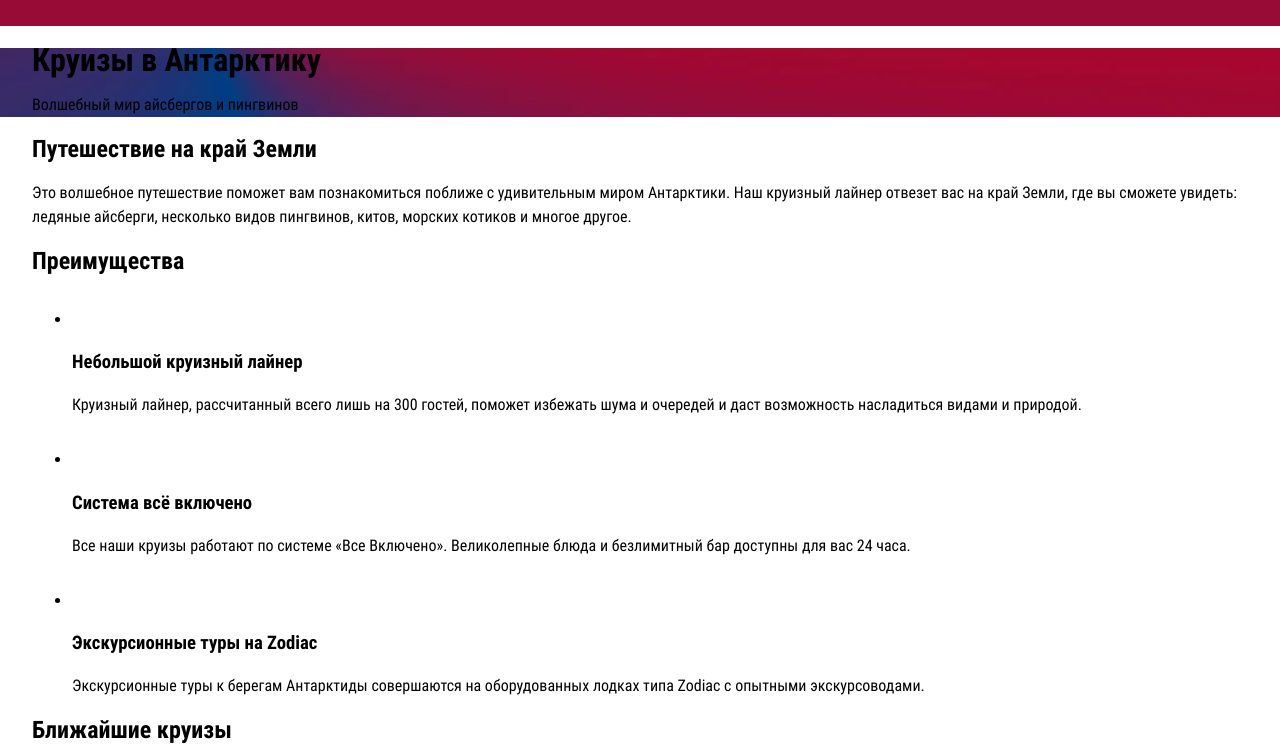
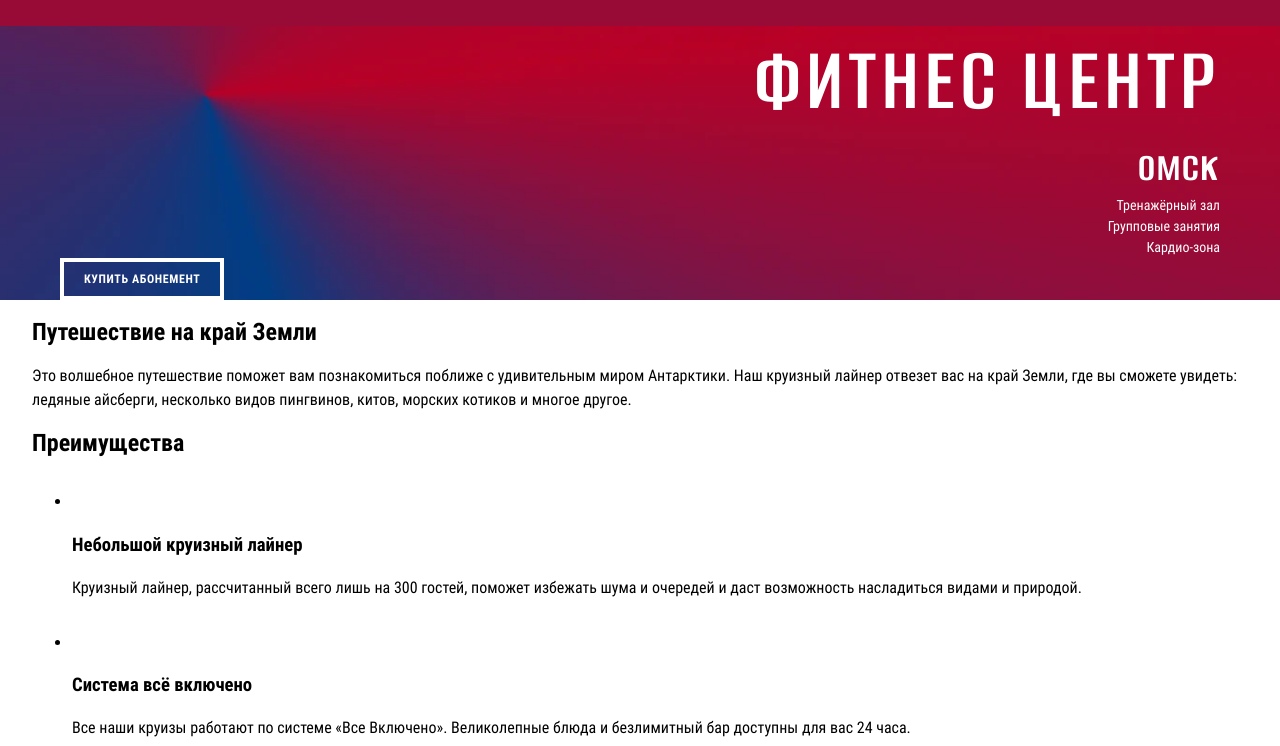
Before and after one commit to Cashkacaca/Fitness-Accelerator, a website: page source/index.html in a window 1280 px wide. Shown: the part 65-811 px from the top of the page. Drawn offline with nearby package versions, Linux system fonts and the light colour scheme; files that its build step writes are made by us from their sources; files whose address does not match are found by name.

Commit message:
Сделал на работе leading

```diff
--- a/source/index.html
+++ b/source/index.html
@@ -42,8 +42,16 @@
 
       <section class="leading container">
         <div class="leading__wrapper">
-          <h1 class="leading__heading">Круизы в&nbsp;Антарктику</h1>
-          <p class="leading__description">Волшебный мир айсбергов&nbsp;и&nbsp;пингвинов</p>
+          <div class="leading__text-wrap">
+            <h1 class="leading__heading">ФИТНЕС ЦЕНТР</h1>
+            <h2 class="leading__heading">омск</h2>
+            <p class="leading__description">Тренажёрный зал</p>
+            <p class="leading__description">Групповые занятия</p>
+            <p class="leading__description">Кардио-зона</p>
+
+            <a class="leading__btn btn btn--leading" href="#season__ticket">
+              <span>Купить абонемент</span></a>
+          </div>
         </div>
       </section>
 
--- a/source/sass/blocks/btn.scss
+++ b/source/sass/blocks/btn.scss
@@ -24,3 +24,15 @@
     opacity: 0.8;
   }
 }
+
+.btn--leading {
+  background-color: inherit;
+  font-weight: 700;
+  font-size: 12px;
+  line-height: 1.17;
+  letter-spacing: 0.05em;
+  text-transform: uppercase;
+  color: $color-default-white;
+
+  border: 4px solid $color-default-white;
+}
--- a/source/sass/blocks/leading.scss
+++ b/source/sass/blocks/leading.scss
@@ -1,31 +1,38 @@
 .leading {
-  // background: #980b37 image-set(url("../img/leading-desctop.jpg") 1x, url("../img/leading-desctop@2x.jpg") 2x) no-repeat center / cover;
-
   @include adaptive-bg(#980b37, "../img/leading-desctop");
 }
 
-// .leading {
-//   background: #002f67 url("../img/main-background-desctop.jpg") no-repeat center / cover;
+.leading__wrapper {
+  max-width: 1160px;
+  margin: 0 auto;
+}
 
-//   @include retina {
-//     @include vp-767 {
-//       background: #002f67 url("../img/main-background-mobil@2x.webp") no-repeat center / cover;
-//     }
+h1.leading__heading {
+  margin: 0;
+  font-family: $ff-alumni;
+  font-weight: 600;
+  color: $color-default-white;
+  font-size: 92px;
+  line-height: 1.2;
+  text-align: right;
+  letter-spacing: 0.05em;
+}
 
-//     @include vp-1023 {
-//       background: #002f67 url("../img/main-background-tablet@2x.jpg") no-repeat center / cover;
-//     }
+h2.leading__heading {
+  margin: 0;
+  font-family: $ff-alumni;
+  font-weight: 600;
+  font-size: 48px;
+  line-height: 1.21;
+  text-align: right;
+  letter-spacing: 0.03em;
+  color: $color-default-white;
+}
 
-//     @media (min-width: $vp-1024) {
-//       background: #002f67 url("../img/main-background-desctop@2x.jpg") no-repeat center / cover;
-//     }
-//   }
-
-//   @include vp-1023 {
-//     background: #002f67 url("../img/main-background-tablet.jpg") no-repeat center / cover;
-//   }
-
-//   @include vp-767 {
-//     background: #002f67 url("../img/main-background-mobil.jpg") no-repeat center / cover;
-//   }
-// }
+.leading__description {
+  margin: 0;
+  font-size: 14px;
+  line-height: 1.5;
+  text-align: right;
+  color: $color-default-white;
+}
```
Also changed, not shown: build/css/style.css, build/css/style.min.css, build/index.html, 1 other file.
